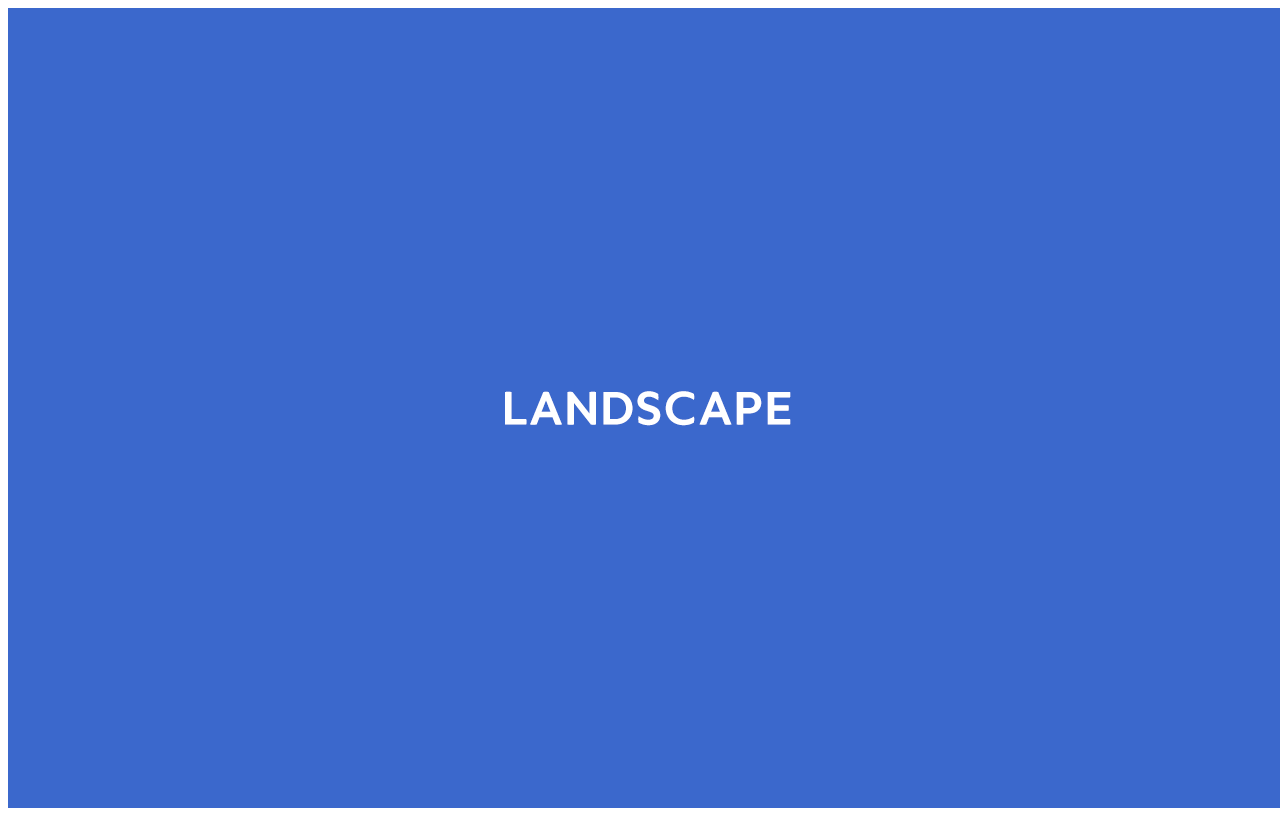
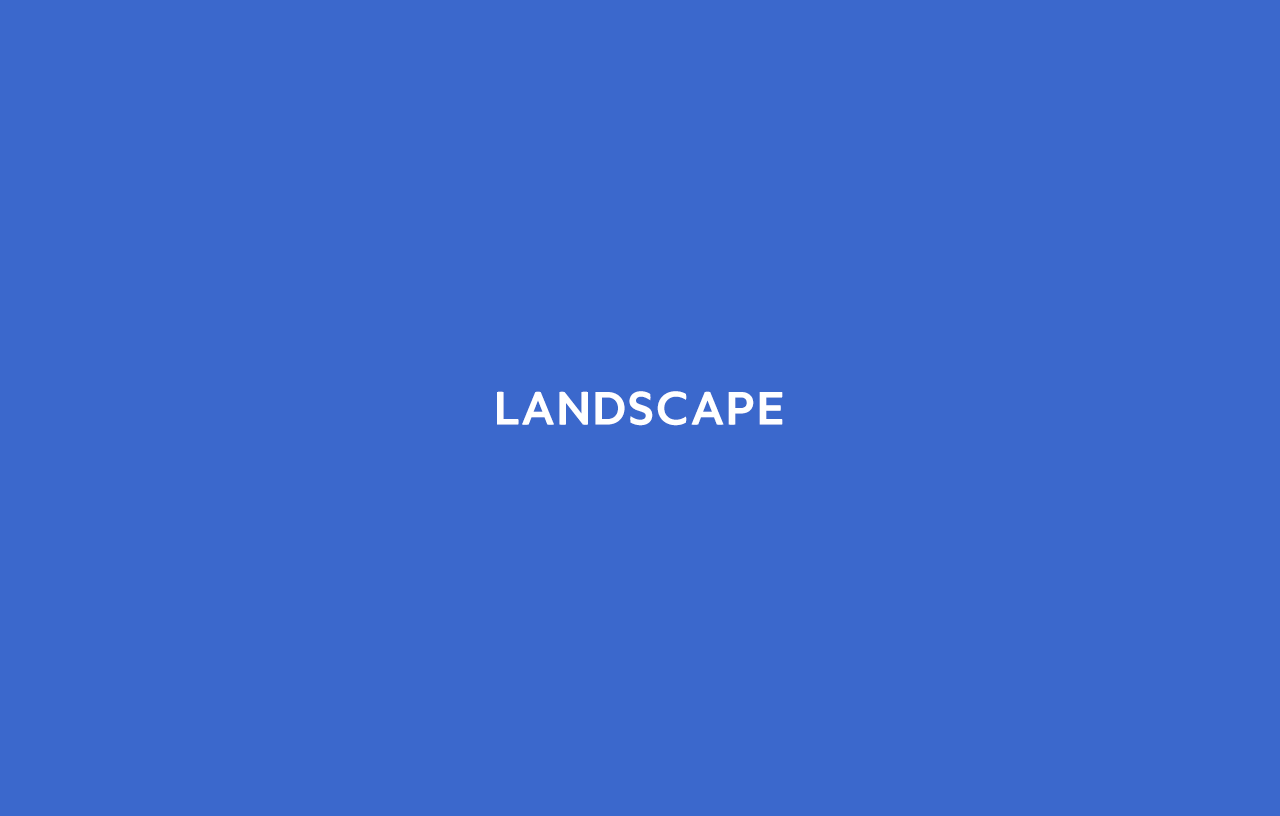
Before and after one commit to Bodrus/testIframe, a plain HTML site: page frame/index.html in a window 1280 px wide. Drawn offline with Linux system fonts and the light colour scheme.

Commit message:
refactor(choice style after  changeWindow)

```diff
--- a/frame/index.html
+++ b/frame/index.html
@@ -5,7 +5,7 @@
         <meta name="viewport" content="width=device-width">
     </head>
     <body>
-        <div></div>
+
         <script src="index.js"></script>
     </body>
 </html>
--- a/frame/index.js
+++ b/frame/index.js
@@ -1,35 +1,37 @@
+
+const createStyle = () => {
+   const body = document.querySelector('body');
+   body.style.backgroundRepeat = 'no-repeat';
+   body.style.backgroundSize = 'auto';
+   body.style.backgroundPosition = 'center center';
+   body.style.backgroundAttachment = 'fichangeWindowet';
+};
+
+const choiсeStyle = {
+   'portrait-primary': { colour: '#40bb63', image: 'url(portrait.png)' },
+   'landscape-primary': { colour: '#3b68cc', image: 'url(landscape.png)' },
+};
 
 const changeWindow = () => {
-   const div = document.querySelector('div');
-   div.style.backgroundRepeat = 'no-repeat';
-   div.style.backgroundSize = 'auto';
-
-   div.style.backgroundPosition = 'center center';
-   div.style.backgroundAttachment = 'fichangeWindowet';
-
+   const body = document.querySelector('body');
    const { type } = screen.orientation;
-
    const w = window.innerWidth;
    const h = window.innerHeight;
-   div.style.width = `${w}px`;
-   div.style.height = `${h}px`;
+   body.style.width = `${w}px`;
+   body.style.height = `${h}px`;
 
-   if (type === 'portrait-primary') {
-      div.style.backgroundImage = 'url(portrait.png)';
-      div.style.backgroundColor = '#40bb63';
-
-   } else if (type === 'landscape-primary') {
-      div.style.backgroundImage = 'url(landscape.png)';
-      div.style.backgroundColor = '#3b68cc';
-   }
+   const newStyleObj = choiсeStyle[type];
+   body.style.backgroundImage = newStyleObj.image;
+   body.style.backgroundColor = newStyleObj.colour;
 };
 
-const listener = (e) => {
+const listener = () => {
    changeWindow();
 };
 
 window.addEventListener('load', () => {
    top.postMessage('Фраим загружен', "*");
    window.addEventListener("message", listener, false);
+   createStyle();
    changeWindow();
 });
```
